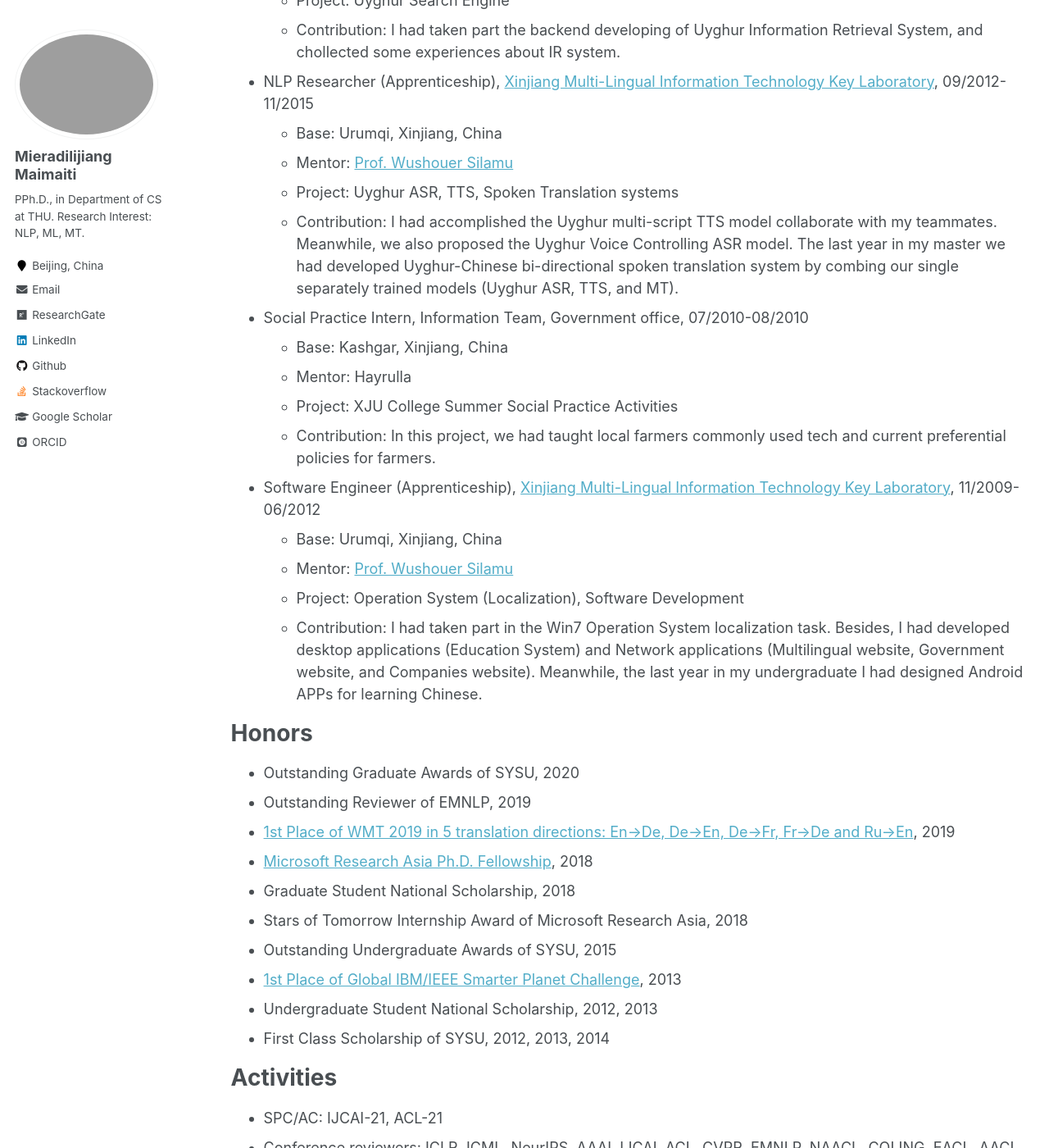
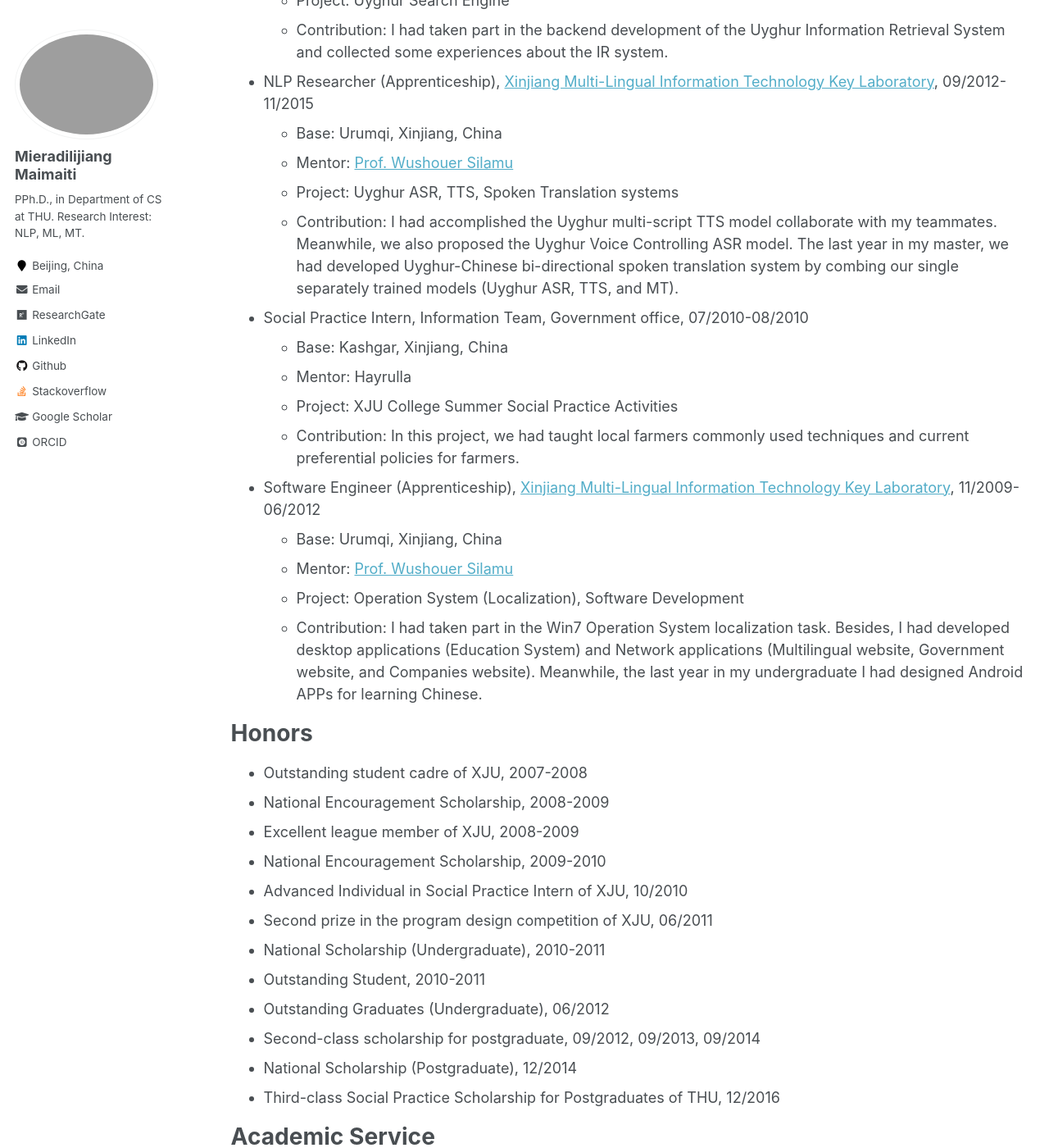
Before and after one commit to miradel51/miradel51.github.io, a Jekyll site: the page built from _pages/cv.md, in a window 1280 px wide and 1400 px high, scrolled down 2567 px. Shown: the whole window at 82% size. Built offline with Jekyll 4.4.1, drawn with Linux system fonts in a browser that asks for light colours; some web fonts are replaced; some of the changed text lies outside the part shown.

Commit message:
update honors

```diff
--- a/_pages/cv.md
+++ b/_pages/cv.md
@@ -51,12 +51,12 @@ Meanwhile, it has strong flexibility, and it is an extendable system that can be
 * Technical Advisor, MT Team, [SinoVoice](https://www.sinovoice.com/), 11/2017-11/2018
   * Base: Beijing, China
   * Project: NMT for Low-Resource Languages ([Uyghur-Chinese](https://translate.aicloud.com/))
-  * Contribution: I had adviced the MT team to implement the Uyghur-Chinese bi-directional NMT system efficiently and quickly. Besides, I had also provided both pre/post-processing codes for Uyghur.
+  * Contribution: I had advised the MT team to implement the Uyghur-Chinese bi-directional NMT system efficiently and quickly. Besides, I had also provided both pre/post-processing codes for Uyghur.
 * Social Practice Intern, Information Team, [Xinjiang Tourism Investment Management Co. Ltd](http://www.xinhuanet.com/travel/2019-09/06/c_1124969030.htm), 06/2016-08/2016
   * Base: Urumqi, Xinjiang, China
   * Mentor: Nan Zhu
   * Project: THU College Summer Social Practice Activities
-  * Contribution: In this project, I had presented a technical report for providing the multi-lingual service. Besides, I also designed the main architectures of spoken translation by combining ASR and TTS for the project of "Smart Tourism".
+  * Contribution: In this project, I had presented a technical report for providing the multi-lingual service. Besides, I also designed the main architectures of spoken translation by combining ASR and TTS for the project "Smart Tourism."
 * NLP Researcher (Apprenticeship), [THUNLP Group](https://nlp.csai.tsinghua.edu.cn/), [Department of Computer Science and Technology](http://www.cs.tsinghua.edu.cn/csen/), 09/2015 - Present
   * Base: Beijing, China
   * Mentor: [Prof. MaoSong Sun](https://nlp.csai.tsinghua.edu.cn/staff/sms/), [Prof. Yang Liu](https://nlp.csai.tsinghua.edu.cn/~ly/)
@@ -66,21 +66,21 @@ Meanwhile, it has strong flexibility, and it is an extendable system that can be
   * Base: Harbin, Heilongjiang, China
   * Mentor: [Dr. Conghui Zhu](http://mitlab.hit.edu.cn/2018/0608/c9183a210166/page.htm)
   * Project: Uyghur-Chinese Statistical Machine Translation (SMT)
-  * Task: Learn to related techniques about SMT, such as learning open source system MOSES, learn how to train, how to tuning the model, how to optimise and how to deploy the trained model on the web server. Meanwhile, I have been taught the CRF model by [Dr. Conghui Zhu](http://mitlab.hit.edu.cn/2018/0608/c9183a210166/page.htm). Besides, I also improved my Linux skills in their Lab.
+  * Task: Learn related techniques about SMT, such as learning open-source system MOSES, learn how to train, how to tune the model, how to optimize, and how to deploy the trained model on the webserver. Meanwhile, I have been taught the CRF model by [Dr. Conghui Zhu](http://mitlab.hit.edu.cn/2018/0608/c9183a210166/page.htm). Besides, I also improved my Linux skills in their Lab.
 * Software Engineer, Information Team, Xinjiang Tiznap Information Technology Co. Ltd, 04/2013-11/2013
   * Base: Urumqi, Xinjiang, China
   * Project: Uyghur Search Engine
-  * Contribution: I had taken part the backend developing of Uyghur Information Retrieval System, and chollected some experiences about IR system.
+  * Contribution: I had taken part in the backend development of the Uyghur Information Retrieval System and collected some experiences about the IR system.
 * NLP Researcher (Apprenticeship), [Xinjiang Multi-Lingual Information Technology Key Laboratory](http://202.201.242.181:8000/translator/index.html), 09/2012-11/2015
   * Base: Urumqi, Xinjiang, China
   * Mentor: [Prof. Wushouer Silamu](https://ysg.ckcest.cn/html/details/3943/index.html)
   * Project: Uyghur ASR, TTS, Spoken Translation systems
-  * Contribution: I had accomplished the Uyghur multi-script TTS model collaborate with my teammates. Meanwhile, we also proposed the Uyghur Voice Controlling ASR model. The last year in my master we had developed Uyghur-Chinese bi-directional spoken translation system by combing our single separately trained models (Uyghur ASR, TTS, and MT).
+  * Contribution: I had accomplished the Uyghur multi-script TTS model collaborate with my teammates. Meanwhile, we also proposed the Uyghur Voice Controlling ASR model. The last year in my master, we had developed Uyghur-Chinese bi-directional spoken translation system by combing our single separately trained models (Uyghur ASR, TTS, and MT).
 * Social Practice Intern, Information Team, Government office, 07/2010-08/2010
   * Base: Kashgar, Xinjiang, China
   * Mentor: Hayrulla
   * Project: XJU College Summer Social Practice Activities
-  * Contribution: In this project, we had taught local farmers commonly used tech and current preferential policies for farmers.
+  * Contribution: In this project, we had taught local farmers commonly used techniques and current preferential policies for farmers.
 * Software Engineer (Apprenticeship), [Xinjiang Multi-Lingual Information Technology Key Laboratory](http://202.201.242.181:8000/translator/index.html), 11/2009-06/2012
   * Base: Urumqi, Xinjiang, China
   * Mentor: [Prof. Wushouer Silamu](https://ysg.ckcest.cn/html/details/3943/index.html)
@@ -91,23 +91,23 @@ Meanwhile, it has strong flexibility, and it is an extendable system that can be
 
 Honors
 ======
-* Outstanding Graduate Awards of SYSU, 2020
-* Outstanding Reviewer of EMNLP, 2019
-* [1st Place of WMT 2019 in 5 translation directions: En->De, De->En, De->Fr, Fr->De and Ru->En](http://matrix.statmt.org/?metric%5Bid%5D=5&mode=bestn&test_set%5Bid%5D=27), 2019
-* [Microsoft Research Asia Ph.D. Fellowship](https://www.microsoft.com/en-us/research/academic-program/fellowships-microsoft-research-asia/#!fellows), 2018
-* Graduate Student National Scholarship, 2018
-* Stars of Tomorrow Internship Award of Microsoft Research Asia, 2018
-* Outstanding Undergraduate Awards of SYSU, 2015
-* [1st Place of Global IBM/IEEE Smarter Planet Challenge](http://www.sysu.edu.cn/2012/en/news/new05/14334.htm), 2013
-* Undergraduate Student National Scholarship, 2012, 2013
-* First Class Scholarship of SYSU, 2012, 2013, 2014
+* Outstanding student cadre of XJU, 2007-2008
+* National Encouragement Scholarship, 2008-2009
+* Excellent league member of XJU, 2008-2009
+* National Encouragement Scholarship, 2009-2010
+* Advanced Individual in Social Practice Intern of XJU, 10/2010
+* Second prize in the program design competition of XJU, 06/2011
+* National Scholarship (Undergraduate), 2010-2011
+* Outstanding Student, 2010-2011
+* Outstanding Graduates (Undergraduate), 06/2012
+* Second-class scholarship for postgraduate, 09/2012, 09/2013, 09/2014
+* National Scholarship (Postgraduate), 12/2014
+* Third-class Social Practice Scholarship for Postgraduates of THU, 12/2016
 
-
-Activities
+Academic Service
 ======
-* SPC/AC: IJCAI-21, ACL-21
-* Conference reviewers: ICLR, ICML, NeurIPS, AAAI, IJCAI, ACL, CVPR, EMNLP, NAACL, COLING, EACL, AACL
-* Journal reviewers: TPAMI, Neurocomputing, Computer Speech and Language, IJIS, TALLIP, IEEE Access
+* Conference reviewers: ACL2016, AAAI2018, COLING2018, NAACL2019
+* Journal reviewers: Inter National Journal of Intelligent System 2021
 
 Talks
 ======
```
